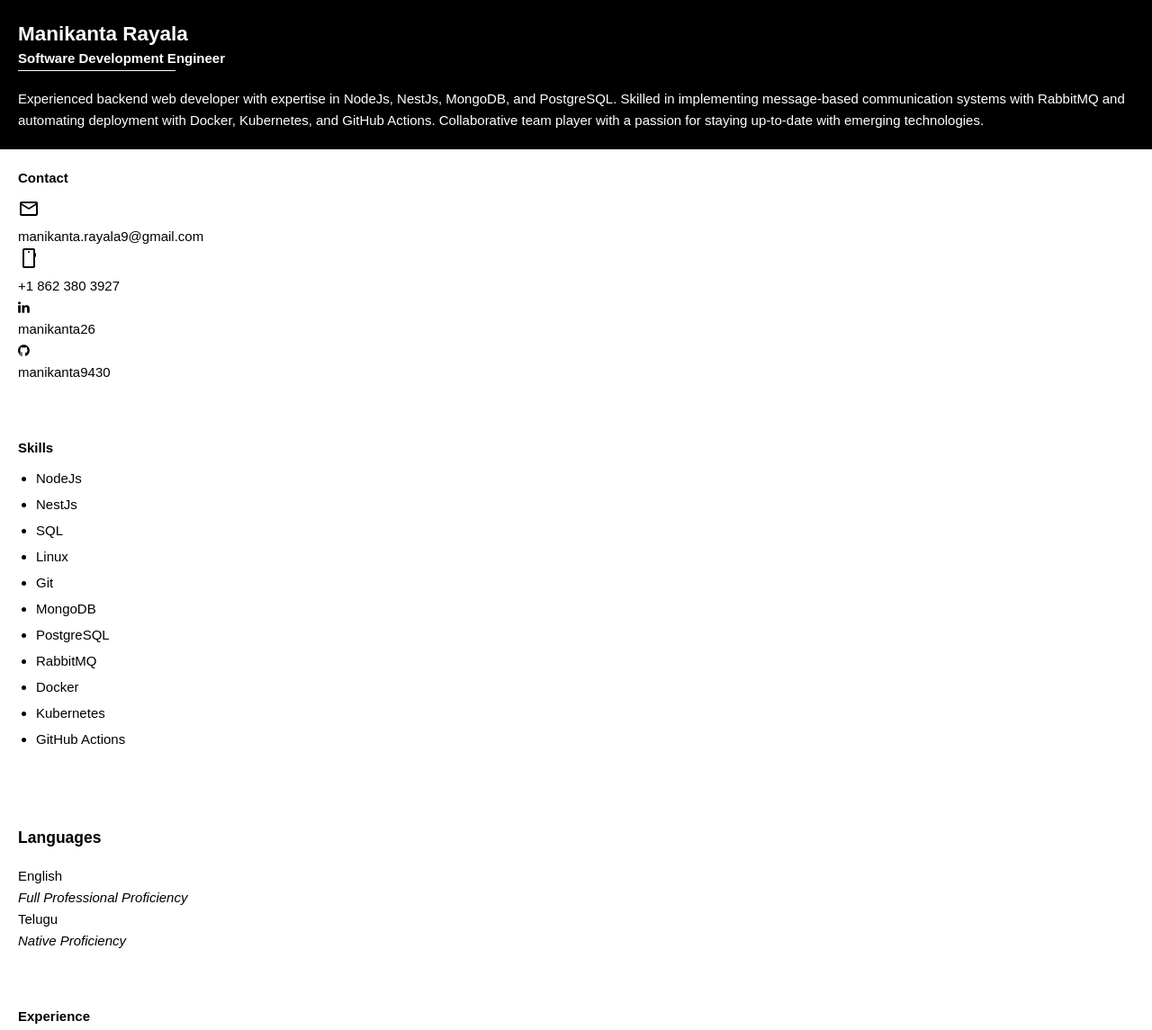
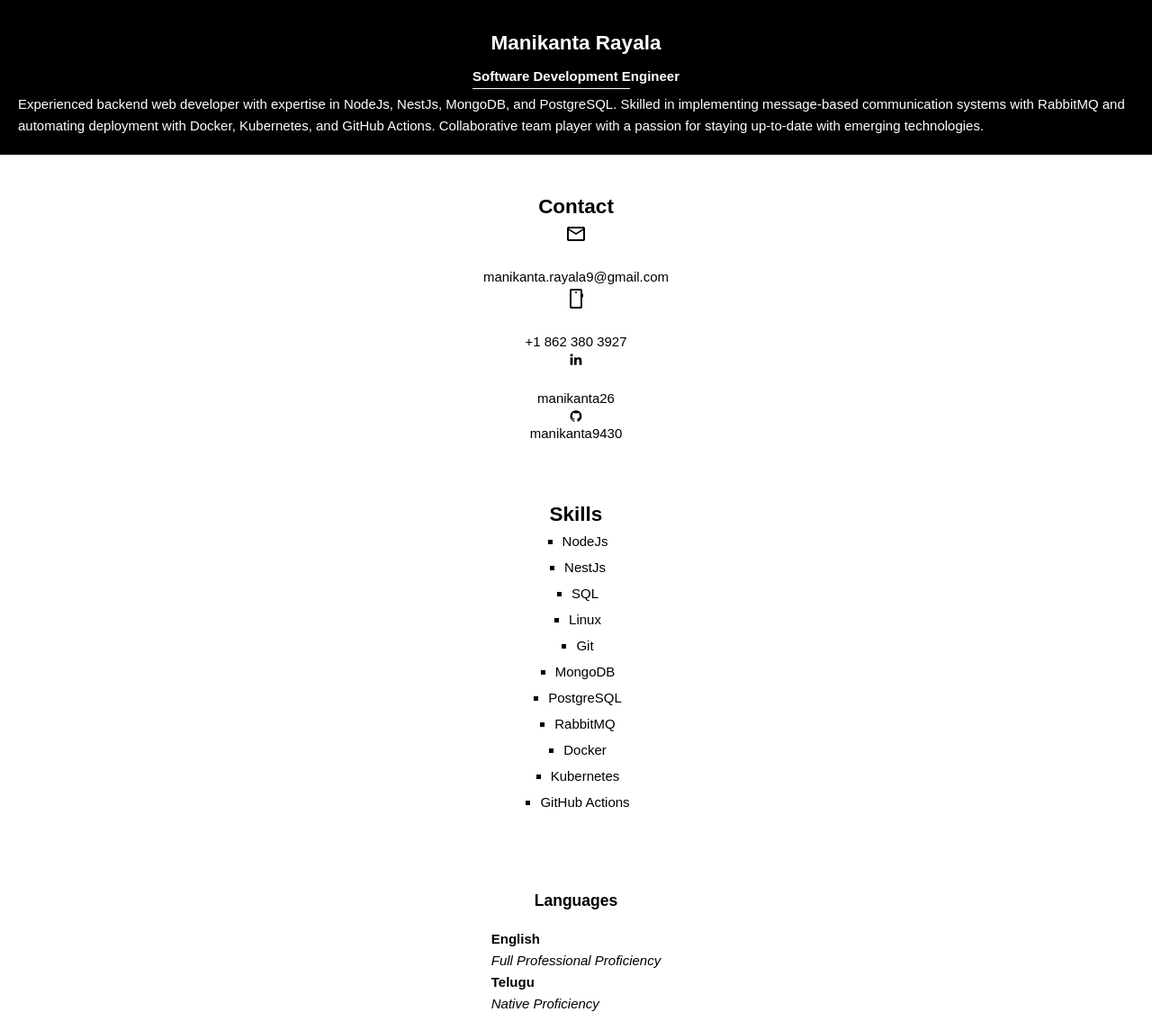
Before and after one commit to manikanta9430/A1-IS601, a plain HTML site: page index.html in a window 1280 px wide. Shown: the top 1145 px of the page at 90% size. Drawn offline with nearby package versions, Linux system fonts and the light colour scheme.

Commit message:
beautified

```diff
--- a/index.html
+++ b/index.html
@@ -17,7 +17,6 @@
         <div id="intro">
             <h2 class="intro-items" id="intro-name">Manikanta Rayala</h2>
             <h4 class="intro-items" id="intro-jobRole">Software Development Engineer</h4>
-            <br />
             <p class="intro-items">Experienced backend web developer with expertise in NodeJs, NestJs, MongoDB, and
                 PostgreSQL. Skilled in implementing message-based communication systems with RabbitMQ and automating
                 deployment with Docker, Kubernetes, and GitHub Actions. Collaborative team player with a passion for
@@ -25,17 +24,27 @@
         </div>
     </header>
 
-    <div id="contact">
-        <h4>Contact</h4>
-        <p><i class="material-symbols-rounded">mail</i><br>manikanta.rayala9@gmail.com</p>
-        <p><i class="material-symbols-rounded">smartphone</i><br>+1 862 380 3927</p>
-        <p><i class="fa fa-linkedin"></i><br>manikanta26</p>
-        <p><i class="fa fa-github github-icon"></i><br>manikanta9430</p>
+    <div class="section" id="contact">
+        <h2>Contact</h2>
+        <i class="material-symbols-rounded">mail</i><br>
+        <p><a href="mailto:manikanta.rayala9@gmail.com" class="contact-icon">manikanta.rayala9@gmail.com</p></a>
+        <i class="material-symbols-rounded">smartphone</i><br>
+        <p><a href="tel:+18623803927" class="contact-icon">+1 862
+                380 3927</a></p>
+        <i class="fa fa-linkedin"></i><br>
+        <a href="https://www.linkedin.com/in/manikanta26/" class="contact-icon">
+            manikanta26
+        </a>
+        <i class="fa fa-github github-icon"></i>
+        <a href="https://github.com/manikanta9430" class="contact-icon">
+            manikanta9430
+        </a>
+
     </div>
 
     <div class="section" id="skills">
-        <h4>Skills</h4>
-        <ul>
+        <h2>Skills</h2>
+        <ul class="skills-items">
             <li>NodeJs</li>
             <li>NestJs</li>
             <li>SQL</li>
@@ -52,12 +61,18 @@
 
     <div class="section" id="languages">
         <h3>Languages</h3>
-        <p>English <br><em>Full Professional Proficiency</em></p>
-        <p>Telugu<br><em>Native Proficiency </em></p>
+        <p><b>English</b>
+            <br>
+            <em>Full Professional Proficiency</em>
+            <br>
+            <b>Telugu</b>
+            <br>
+            <em>Native Proficiency </em>
+        </p>
     </div>
 
     <div class="section" id="experience">
-        <h4>Experience</h4>
+        <h2>Experience</h2>
         <table>
             <tr>
                 <td>Software Engineer </td>
@@ -77,7 +92,7 @@
     </div>
 
     <div class="section" id="education">
-        <h4>Education</h4>
+        <h2>Education</h2>
         <table>
             <tr>
                 <td>
@@ -101,7 +116,7 @@
     </div>
 
     <div class="section" id="projects">
-        <h4>Projects</h4>
+        <h2>Projects</h2>
         <p>Student Assessment Platform (06/2022 - 08/2023)</p>
         <ul>
             <li>Built Robust Notification Engine, crucial REST APIs for fully functional Student Assessment Platform.
--- a/style.css
+++ b/style.css
@@ -27,10 +27,15 @@ header {
 
 #intro {
     padding: 20px;
+    display: flex;
+    flex-direction: column;
+    justify-content: center;
+    align-items: center;
 }
 
 .intro-items {
     color: white;
+    margin-top: 10px;
 }
 
 #intro-jobRole {
@@ -39,7 +44,7 @@ header {
 
 #intro-jobRole:before {
     position: absolute;
-    top: 5.2em;
+    top: 6.5em;
     height: 0;
     width: 175px;
     content: '';
@@ -60,7 +65,13 @@ header {
     background-color: white;
     padding: 20px;
     margin: 20px 0;
+    display: flex;
+    flex-direction: column;
+    justify-content: center;
+    align-items: center;
 }
+
+
 
 .section h4 {
     margin-bottom: 10px;
@@ -74,3 +85,16 @@ header {
 .section ul li {
     margin-bottom: 5px;
 }
+
+.contact-icon {
+    text-decoration: none;
+    color: black;
+}
+
+ul.skills-items {
+    display: flex;
+    flex-direction: column;
+    justify-content: center;
+    align-items: center;
+    list-style-type: square;
+}
```
